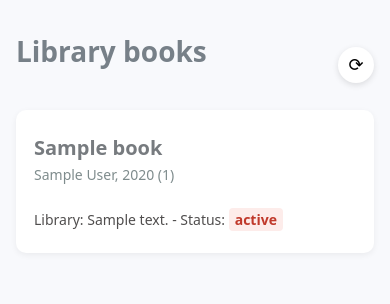
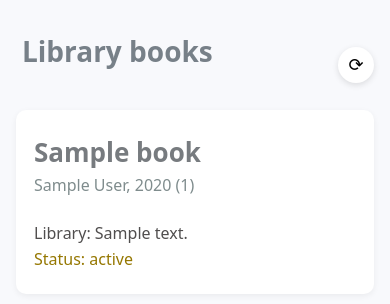
Before and after one commit to OlgaAk/konyvtar, a Flask app: template templates/index.html in a window 390 px wide. Shown: the top 304 px of the page. Run offline with Flask 3, Linux system fonts and the light colour scheme; the template is opened without the code that fills it: most values are stand-ins (such as "Sample title", 1, 10 or a date in 2020).

Commit message:
make responsive

```diff
--- a/static/styles/style.css
+++ b/static/styles/style.css
@@ -81,10 +81,6 @@ body > div > div > div > div {
   margin: 4px 0;
 }
 
-/* Status label */
-span {
-  font-weight: 600;
-}
 
 /* Highlight when status has changed */
 .changed {
@@ -139,3 +135,35 @@ body > div > div > div > div {
   transform: translateY(0) scale(0.96);
   box-shadow: 0 1px 4px rgba(0,0,0,0.1);
 }
+
+.book-status {
+color: #957700;
+
+}
+
+@media (max-width: 600px) {
+
+  h1 {
+    margin-left: 6px;
+  }
+
+
+h3 {
+  font-size: 26px;
+}
+
+h5 {
+  font-size: 16px;
+}
+body > div > div > div > div {
+font-size: 16px;
+}
+.library {
+  display: block;
+  margin-bottom: 4px;
+}
+
+.library-divider {
+  display: none;
+}
+}
--- a/templates/index.html
+++ b/templates/index.html
@@ -1,6 +1,7 @@
 <html>
   <head>
     <meta charset="UTF-8" />
+    <meta name="viewport" content="width=device-width, initial-scale=1.0" />
     <title>Loan books</title>
     <link
       rel="stylesheet"
@@ -21,15 +22,18 @@
       {% for book in items %}
       <div>
         <div>
-          <h3>{{ book.name }} </h3>
+          <h3>{{ book.name }}</h3>
           <h5>{{ book.author }}, {{ book.year }} ({{ book.shelf_number }})</h5>
         </div>
 
         <div>
           {% for printedBook in book.printed_books %}
           <div>
-              Library: {{ printedBook.address }} - Status:
-              <span class="{{ 'changed' if printedBook.changed else '' }}"> {{ printedBook.status }} </span>
+            <span class="library">Library: {{ printedBook.address }} </span>
+            <span class="library-divider"> - </span>
+            <span class="book-status" class="{{ 'changed' if printedBook.changed else '' }}">
+              Status: {{ printedBook.status }}
+            </span>
           </div>
           {% endfor %}
         </div>
```
Also changed, not shown: dummydata.py (+23 -5 lines). Lines whose indentation alone changed are shown as unchanged.
